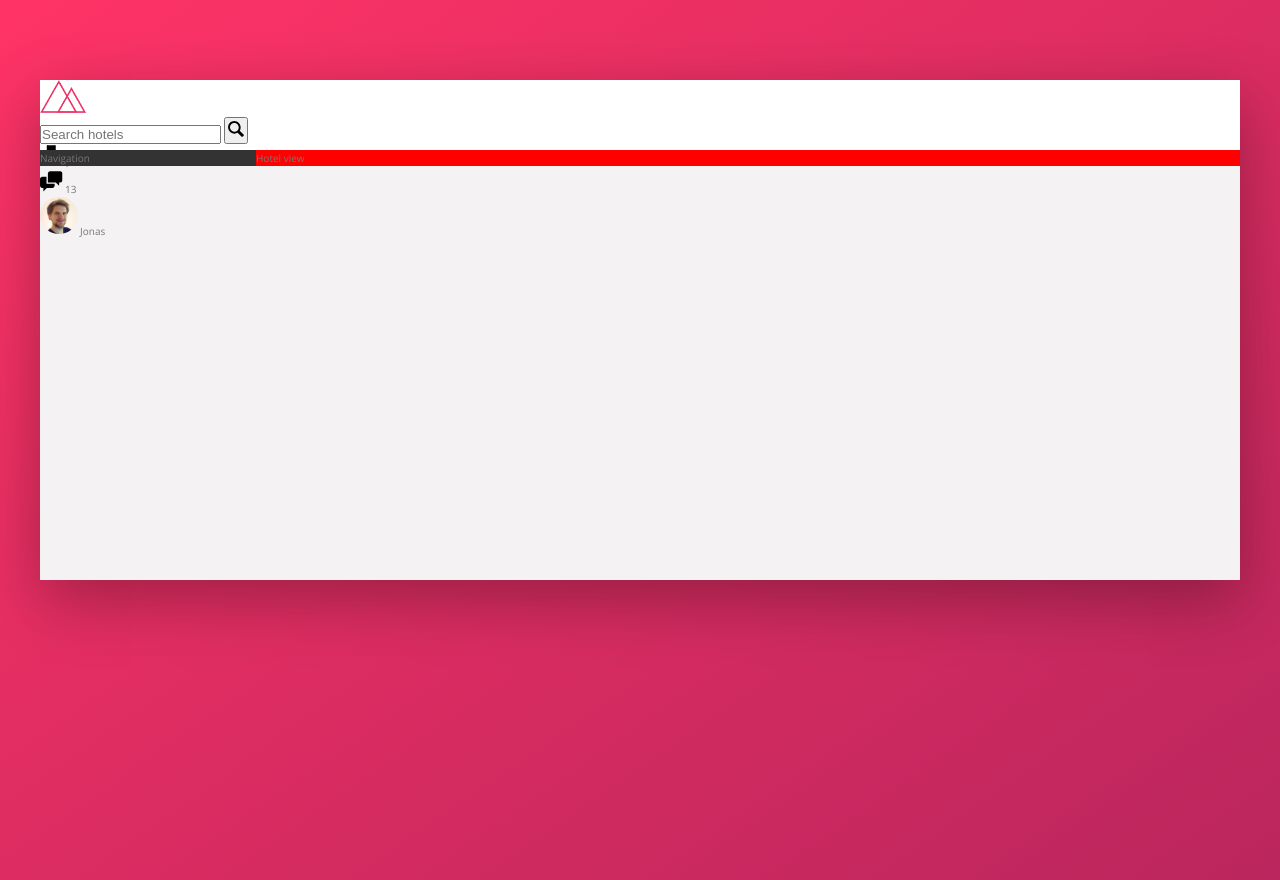
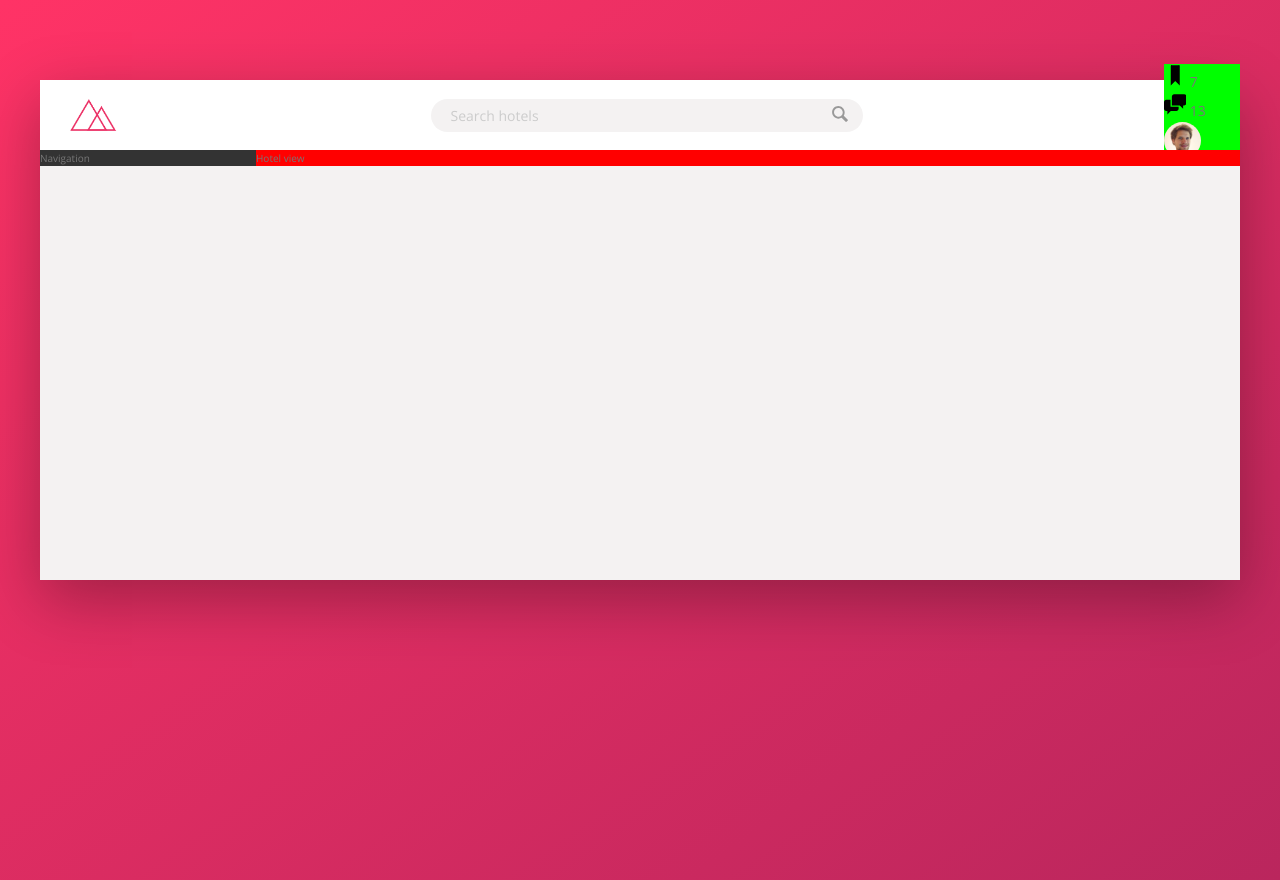
Before and after one commit to DamienAmbient/css-flex, a website: page index.html in a window 1280 px wide. Drawn offline with nearby package versions, Linux system fonts and the light colour scheme.

Commit message:
search bar styled

```diff
--- a/sass/_components.scss
+++ b/sass/_components.scss
@@ -3,21 +3,64 @@
 
 .logo {
   height: 3.25rem;
+  margin-left: 3rem;
 }
 
 ////////////////////////////////////
 /// SEARCH-BOX
 
 .search {
+  flex: 0 0 40%;
+
+  display: flex;
+  align-items: center;
+  justify-content: center;
+
   &__input {
+    font-family: inherit;
+    font-size: inherit;
+    color: inherit;
+    background-color: var(--color-grey-light-2);
+    border: none;
+    padding: 0.7rem 2rem;
+    border-radius: 100px;
+    width: 90%;
+    transition: all 0.3s;
+    margin-right: -3.25rem;
+
+    &:focus {
+      outline: none;
+      width: 100%;
+      background-color: var(--color-grey-light-3);
+    }
+
+    &::-webkit-input-placeholder {
+      font-weight: 100;
+      color: var(--color-grey-light-4);
+    }
+  }
+
+  &__input:focus + &__button {
+    background-color: var(--color-grey-light-3);
   }
 
   &__button {
+    border: none;
+    background-color: var(--color-grey-light-2);
+
+    &:focus {
+      outline: none;
+    }
+
+    &:active {
+      transform: translateY(2px);
+    }
   }
 
   &__icon {
     height: 2rem;
     width: 2rem;
+    fill: var(--color-grey-dark-3);
   }
 }
 
@@ -25,6 +68,7 @@
 /// USER NAV
 
 .user-nav {
+  background-color: lime;
   &__icon-box {
   }
 
--- a/sass/_layout.scss
+++ b/sass/_layout.scss
@@ -8,9 +8,14 @@
 }
 
 .header {
+  font-size: 1.4rem;
   height: 7rem;
   background-color: #fff;
-  border-bottom: var(--color-grey-light-1);
+  border-bottom: var(--color-grey-light-2);
+
+  display: flex;
+  justify-content: space-between;
+  align-items: center;
 }
 
 .content {
```
Also changed, not shown: css/style.css.
